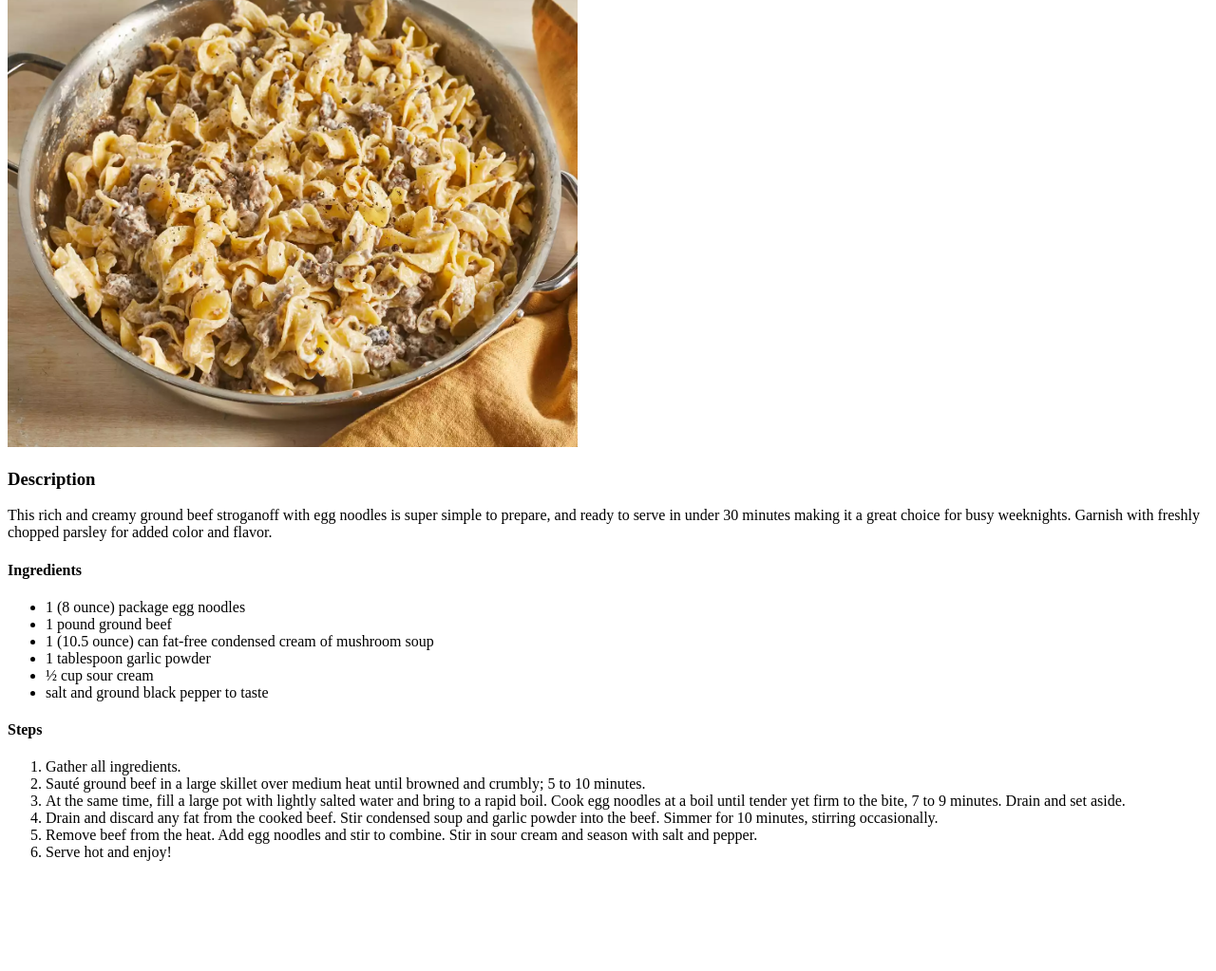
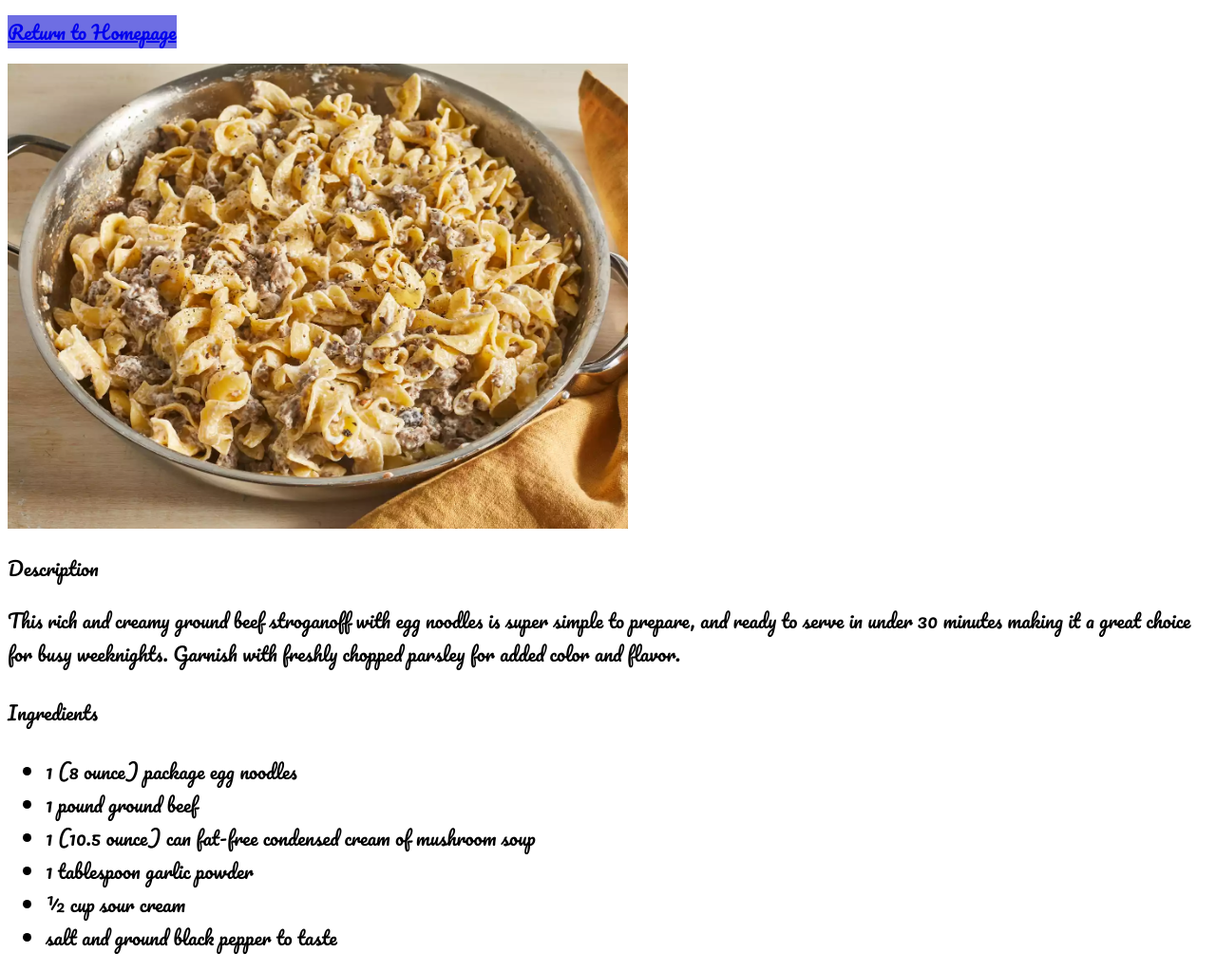
Before and after one commit to mgatlin24/odin-recipes, a plain HTML site: page recipes/stroganoff.html in a window 1280 px wide. Shown: the part 133-1156 px from the top of the page at 95% size. Before the commit the page ends 1056 px from the top, so only its background shows below. Drawn offline with Linux system fonts and the light colour scheme.

Commit message:
Polish text style on stroganoff page

```diff
--- a/recipes/stroganoff.html
+++ b/recipes/stroganoff.html
@@ -4,34 +4,35 @@
         <meta charset="UTF-8">
         <title>Simple Beef Stroganoff</title>
         <link rel="stylesheet" href="../styles.css">
+        <link rel="stylesheet" href="https://fonts.googleapis.com/css?family=Pacifico">
     </head>
 
     <body>
-        <h1>Simple Beef Stroganoff</h1>
-        <a href="../index.html">Return to Homepage</a>
+        <h1 class="base title">Simple Beef Stroganoff</h1>
+        <a class="base return" href="../index.html">Return to Homepage</a>
         <p></p>
         <img src="../images/stroganoff.webp" alt="Simple Beef Stroganoff"
-        width="600"
+        width="auto"
         height="490">
-        <h3>Description</h3>
-         <p>This rich and creamy ground beef stroganoff with egg noodles is super simple to prepare, and ready to serve in under 30 minutes making it a great choice for busy weeknights. Garnish with freshly chopped parsley for added color and flavor.</p>
-        <h4>Ingredients</h4>
+        <h3 class="base description">Description</h3>
+         <p class="fine description">This rich and creamy ground beef stroganoff with egg noodles is super simple to prepare, and ready to serve in under 30 minutes making it a great choice for busy weeknights. Garnish with freshly chopped parsley for added color and flavor.</p>
+        <h4 class="base description">Ingredients</h4>
           <ul>
-            <li>1 (8 ounce) package egg noodles</li>
-            <li>1 pound ground beef</li>
-            <li>1 (10.5 ounce) can fat-free condensed cream of mushroom soup</li>
-            <li>1 tablespoon garlic powder</li>
-            <li>½ cup sour cream</li>
-            <li>salt and ground black pepper to taste</li>
+            <li class="fine description">1 (8 ounce) package egg noodles</li>
+            <li class="fine description">1 pound ground beef</li>
+            <li class="fine description">1 (10.5 ounce) can fat-free condensed cream of mushroom soup</li>
+            <li class="fine description">1 tablespoon garlic powder</li>
+            <li class="fine description">½ cup sour cream</li>
+            <li class="fine description">salt and ground black pepper to taste</li>
           </ul>
         <h4>Steps</h4>
           <ol>
-            <li>Gather all ingredients.</li>
-            <li>Sauté ground beef in a large skillet over medium heat until browned and crumbly; 5 to 10 minutes.</li>
-            <li>At the same time, fill a large pot with lightly salted water and bring to a rapid boil. Cook egg noodles at a boil until tender yet firm to the bite, 7 to 9 minutes. Drain and set aside.</li>
-            <li>Drain and discard any fat from the cooked beef. Stir condensed soup and garlic powder into the beef. Simmer for 10 minutes, stirring occasionally.</li>
-            <li>Remove beef from the heat. Add egg noodles and stir to combine. Stir in sour cream and season with salt and pepper.</li>
-            <li>Serve hot and enjoy!</li>
+            <li class="fine description">Gather all ingredients.</li>
+            <li class="fine description">Sauté ground beef in a large skillet over medium heat until browned and crumbly; 5 to 10 minutes.</li>
+            <li class="fine description">At the same time, fill a large pot with lightly salted water and bring to a rapid boil. Cook egg noodles at a boil until tender yet firm to the bite, 7 to 9 minutes. Drain and set aside.</li>
+            <li class="fine description">Drain and discard any fat from the cooked beef. Stir condensed soup and garlic powder into the beef. Simmer for 10 minutes, stirring occasionally.</li>
+            <li class="fine description">Remove beef from the heat. Add egg noodles and stir to combine. Stir in sour cream and season with salt and pepper.</li>
+            <li class="fine description">Serve hot and enjoy!</li>
           </ol>
 
     </body>
--- a/styles.css
+++ b/styles.css
@@ -1,5 +1,5 @@
-.home {
-    font-size: 36px;
+.base {
+    font-size: 48px;
     font-weight: 100;
     font-family: 'Pacifico', sans-serif;
 }
@@ -13,3 +13,20 @@
 .author {
     font-size: 20px;
 }
+
+.recipe {
+    font-size: 28px;
+}
+
+.return {
+    font-size: 20px;
+    background-color: rgba(87, 87, 223, 0.863);
+}
+
+.fine {
+    font-family: 'Pacifico', sans-serif;
+}
+
+.description {
+    font-size: 20px;
+}
```
Also changed, not shown: index.html (+5 -5 lines), recipes/enchiladas.html (+1 -0 lines), recipes/honey-glazed-chicken.html (+2 -0 lines).
